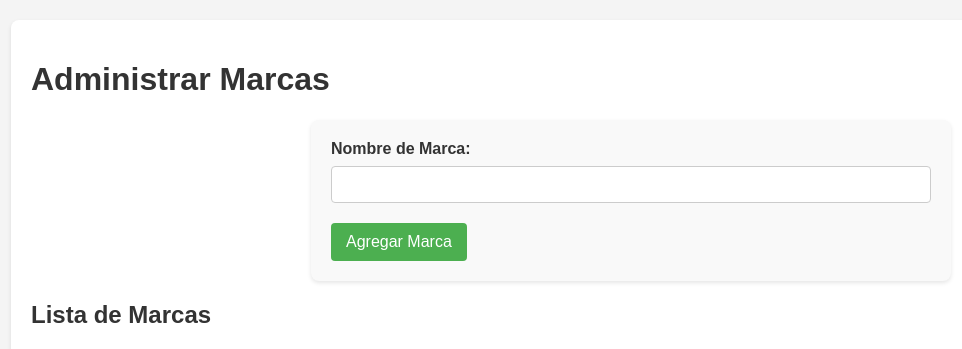
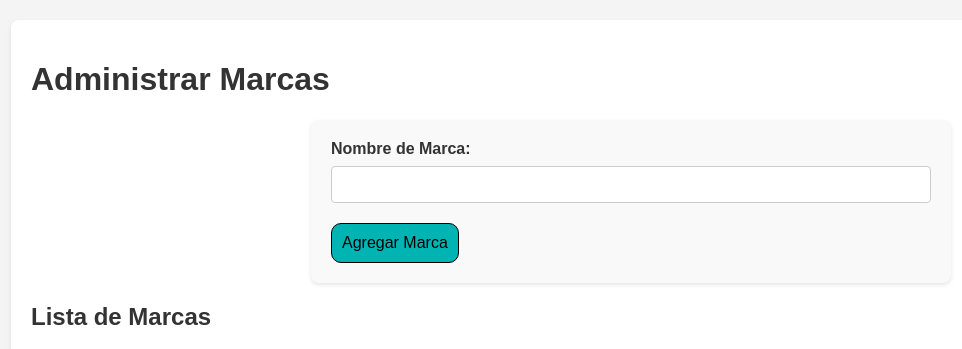
Before and after one commit to Agus-999/EFI-PARTE-I, a Flask app: page /marcas in a window 1280 px wide. Shown: the part 58-407 px from the top of the page, without its empty margins (9-971 px from the left). Run offline with Flask 3, Linux system fonts and the light colour scheme.

```diff
--- /dev/null
+++ b/requirements.txt
@@ -0,0 +1,4 @@
+Flask==2.3.3
+Flask-SQLAlchemy==3.0.3
+Flask-Migrate==4.0.3
+PyMySQL==1.0.2
--- a/templates/base.html
+++ b/templates/base.html
@@ -164,6 +164,13 @@
         .logo:hover {
             background-color: none;
         }
+        .enviar {
+            background-color: rgb(1, 180, 180);
+            padding: 10px;
+            color: black;
+            border: 1px solid black;
+            border-radius: 10px;
+        }
     </style>
 </head>
 <body>
--- a/templates/celulares.html
+++ b/templates/celulares.html
@@ -42,7 +42,7 @@
         <label for="precio">Precio:</label>
         <input type="number" id="precio" name="precio" step="0.01" required><br>
 
-        <input type="submit" value="Agregar Celular">
+        <input class="enviar" type="submit" value="Agregar Celular">
     </form>
 
     <h2>Lista de Celulares</h2>
--- a/templates/index.html
+++ b/templates/index.html
@@ -2,5 +2,5 @@
 
 {% block content %}
     <h1>Bienvenido a la Gestión de Celulares</h1>
-    <p>Desde aquí puedes gestionar las marcas y celulares disponibles.</p>
+    <p>Desde aquí puedes gestionar las marcas y celulares, podras agregar, eliminar y editar asi sean marcas o celulares.</p>
 {% endblock %}
--- a/templates/marcas.html
+++ b/templates/marcas.html
@@ -5,7 +5,7 @@
     <form method="POST" action="{{ url_for('marcas') }}">
         <label for="nombre">Nombre de Marca:</label>
         <input type="text" id="nombre" name="nombre" required><br>
-        <button type="submit">Agregar Marca</button>
+        <button class="enviar" type="submit">Agregar Marca</button>
     </form>
 
     <h2>Lista de Marcas</h2>
```
Also changed, not shown: templates/editar_celular.html (+4 -4 lines).
